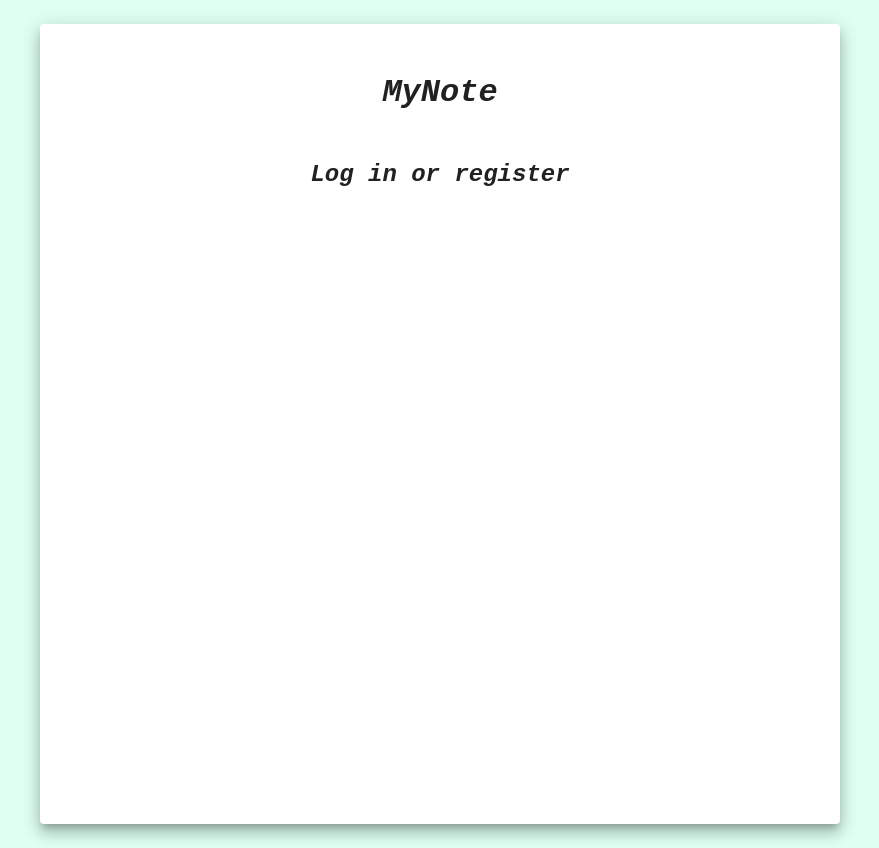
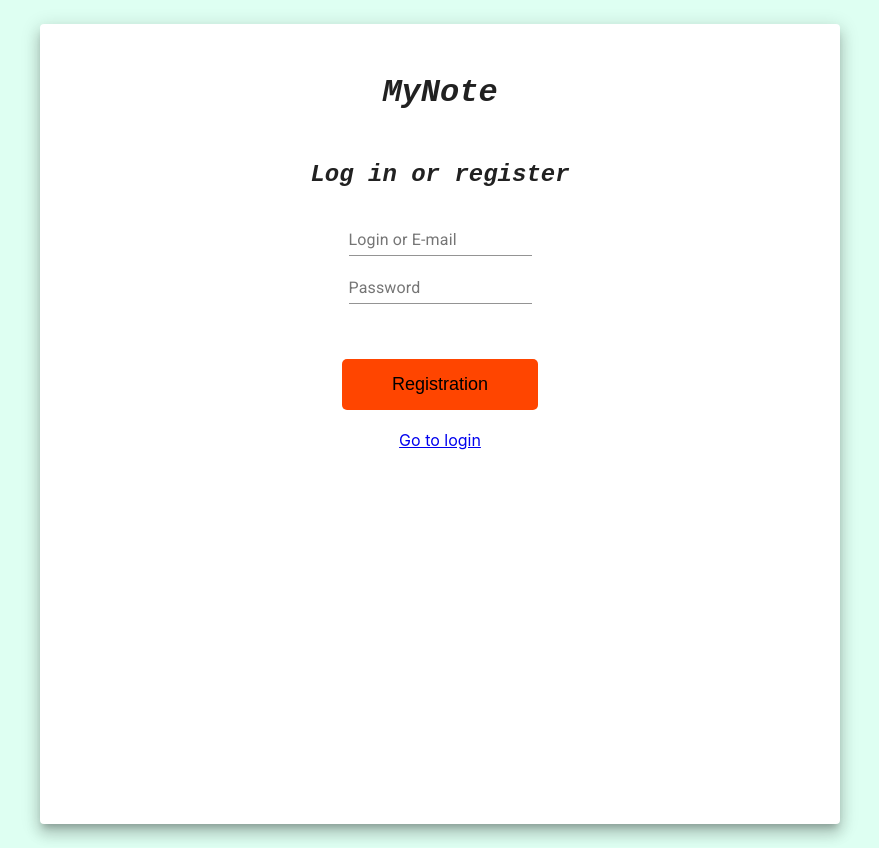
Before and after one commit to sergey-cyber/my-notepad-react-app, a React (Create React App) app: page /my-notepad-react-app/registration in a window 1280 px wide. Shown: the whole page, without its empty margins (200-1079 px from the left). Built offline with nearby package versions, Linux system fonts and the light colour scheme; no server answers.

Commit message:
edit url for gh-pages

```diff
--- a/src/App.js
+++ b/src/App.js
@@ -10,7 +10,7 @@ const App = (props) => {
 
   useEffect(()=>{
      props.setAuth();
-  });
+  },[]);
 
   return (
     <div className="App">
--- a/src/components/registration/registration.jsx
+++ b/src/components/registration/registration.jsx
@@ -38,11 +38,12 @@ const Registration = (props) => {
       <Paper elevation={10} >
           <h1 className={style.formTitle}>MyNote</h1>
           <h2 className={style.formTitle}>Log in or register</h2>
-          <Route path={'/login'} render={() => <RegistrationReduxForm onSubmit = {login}
+          <Route path={'/my-notepad-react-app/login'} render={() => <RegistrationReduxForm onSubmit = {login}
               regOrLogErrorValue={props.regOrLogErrorValue} isLoading={props.isLoading} /> } />
-          <Route path={'/registration'} render={() => <RegistrationReduxForm onSubmit = {registration}
+          <Route path={'/my-notepad-react-app/registration'} render={() => <RegistrationReduxForm onSubmit = {registration}
               regOrLogErrorValue={props.regOrLogErrorValue} isLoading={props.isLoading} /> } />
-          <Route exact path={'/'}> <Redirect to={'login'} /> </Route>
+          <Route exact path={'/'}> <Redirect to={'/my-notepad-react-app/login'} /> </Route>
+          <Route exact path={'my-notepad-react-app/'}> <Redirect to={'/my-notepad-react-app/login'} /> </Route>
       </Paper>
     </div>
   );
--- a/src/components/registration/registrationForm.jsx
+++ b/src/components/registration/registrationForm.jsx
@@ -87,9 +87,9 @@ const MaterialUiForm = (props) => {
         {props.regOrLogErrorValue}
       </div>
       <div>
-        <Route path={'/login'} render={()=> <LoginButton pristine={pristine} submitting={submitting}
+        <Route path={'/my-notepad-react-app/login'} render={()=> <LoginButton pristine={pristine} submitting={submitting}
             isLoading={props.isLoading} /> } />
-        <Route path={'/registration'} render={()=> <RegistrationButton pristine={pristine} submitting={submitting}
+        <Route path={'/my-notepad-react-app/registration'} render={()=> <RegistrationButton pristine={pristine} submitting={submitting}
             isLoading={props.isLoading} /> } />
       </div>
     </form>
```
Also changed, not shown: 1 other file (tests, documents, lock files or other folders).
